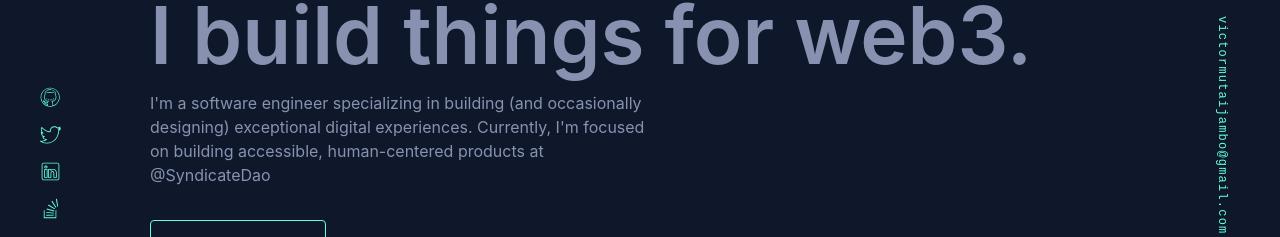
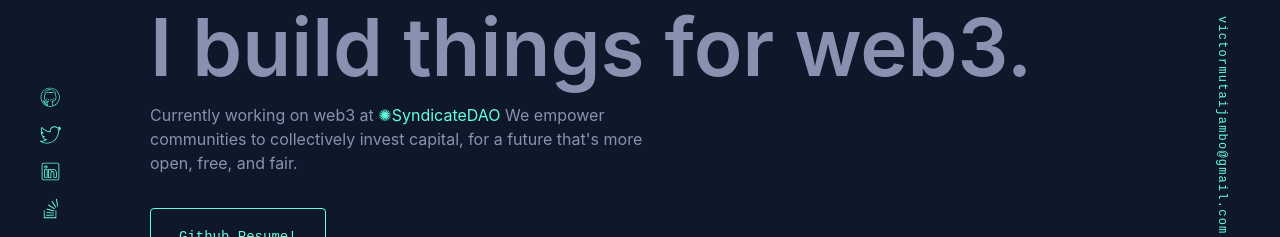
Before and after one commit to victorjambo/profile-v2, a Next.js app: page / in a window 1280 px wide. Shown: the part 446-683 px from the top of the page. Built offline with nearby package versions, Linux system fonts and the light colour scheme; no server answers.

Commit message:
clickable desc

```diff
--- a/src/components/sections/hero.tsx
+++ b/src/components/sections/hero.tsx
@@ -14,13 +14,25 @@ const HeroSection: React.FC = () => {
           I build things for web3.
         </div>
         <p className="mt-5 max-w-lg font-sans text-slate-600 dark:text-slate leading-[24px]">
-          I&apos;m a software engineer specializing in building (and
-          occasionally designing) exceptional digital experiences. Currently,
-          I&apos;m focused on building accessible, human-centered products at
-          @SyndicateDao
+          Currently working on web3 at&nbsp;
+          <a
+            href="https://twitter.com/SyndicateDAO"
+            className="text-sky-50 dark:text-green cursor-pointer"
+            target="_blank"
+            rel="noreferrer"
+          >
+            ✺SyndicateDAO
+          </a>
+          &nbsp;We empower communities to collectively invest capital, for a
+          future that&apos;s more open, free, and fair.
         </p>
         <div className="mt-[50px]">
-          <a href="https://resume.github.io/?victorjambo" target="_blank" className="text-sky-500 dark:text-green hover:bg-sky-50 dark:hover:bg-green-tint border border-sky-500 dark:border-green rounded py-5 px-7 text-sm cursor-pointer" rel="noreferrer">
+          <a
+            href="https://resume.github.io/?victorjambo"
+            target="_blank"
+            className="text-sky-500 dark:text-green hover:bg-sky-50 dark:hover:bg-green-tint border border-sky-500 dark:border-green rounded py-5 px-7 text-sm cursor-pointer"
+            rel="noreferrer"
+          >
             Github Resume!
           </a>
         </div>
```
